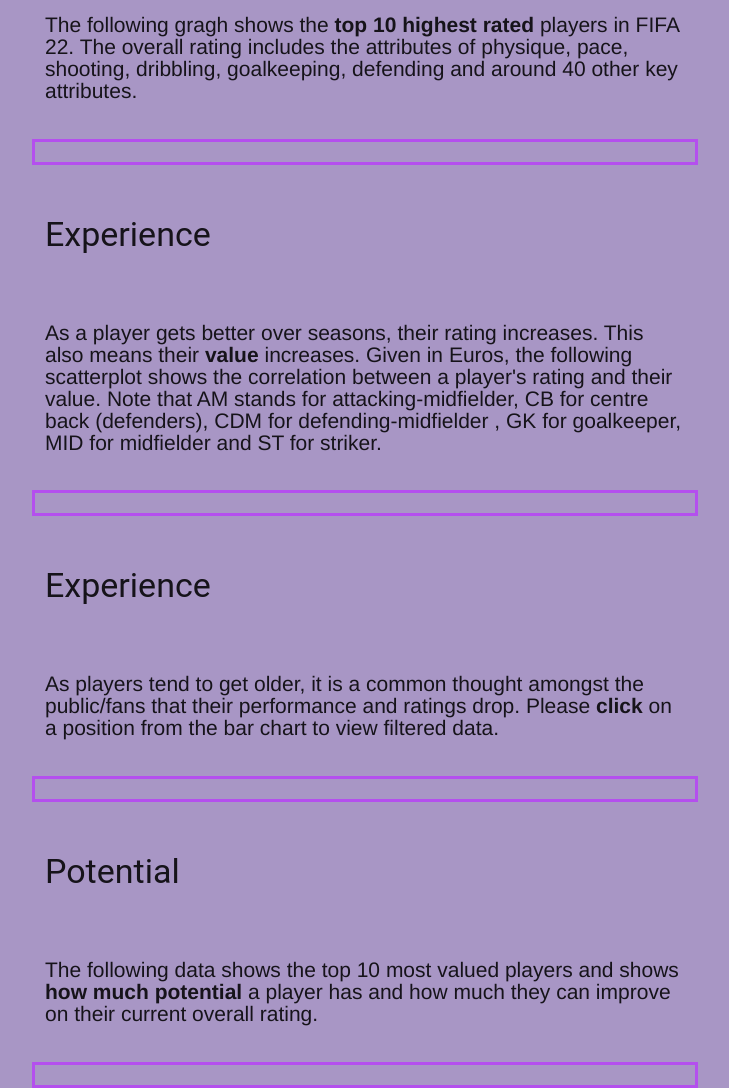
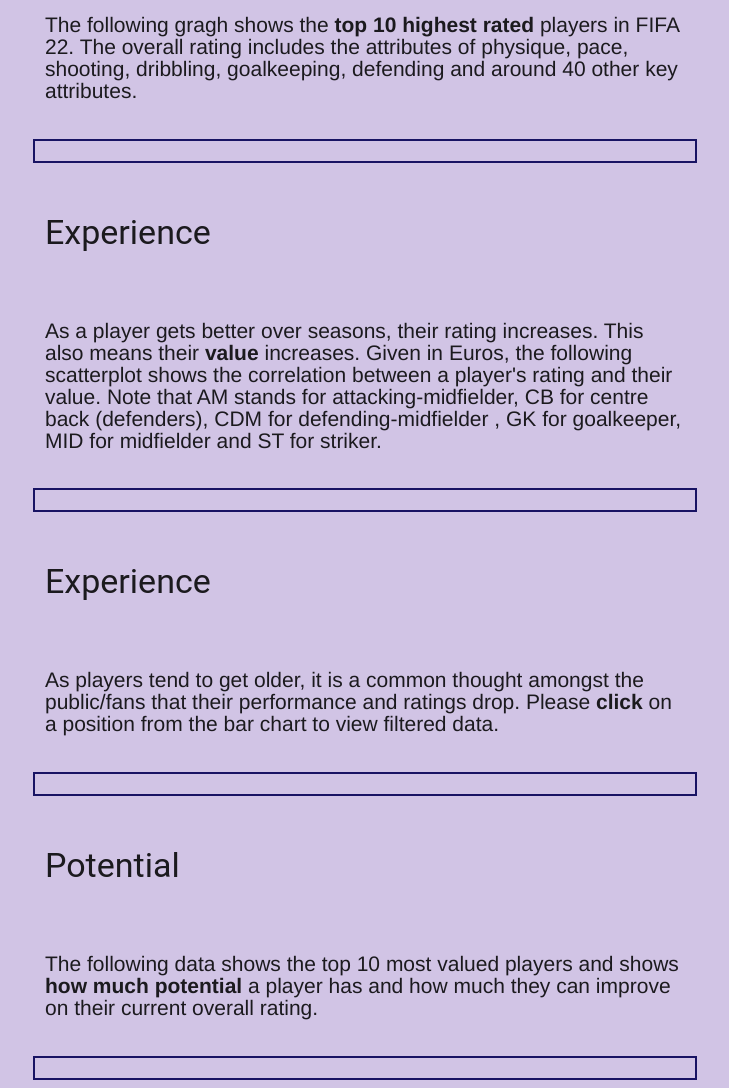
Before and after one commit to a-a31/Data-Viz, a plain HTML site: page final_assignment_2/index.html in a window 1280 px wide. Shown: the part 1020-2108 px from the top of the page, without its empty margins (275-1004 px from the left). Drawn offline with nearby package versions, Linux system fonts and the light colour scheme; a script that the page names is missing.

Commit message:
Update style.css

```diff
--- a/final_assignment_2/style.css
+++ b/final_assignment_2/style.css
@@ -1,7 +1,7 @@
 .chart{
     margin: auto;
     width: 50%;
-    border: 3px solid #b44fee;
+    border: 2px solid #181363;
     padding: 10px;
 }
 
@@ -19,7 +19,7 @@
 #lollipop_top_10{
     margin: auto;
     width: 50%;
-    border: 3px solid #b44fee;
+    border: 2px solid #181363;
     padding: 10px;
     align-items: center;
 }
@@ -27,7 +27,7 @@
 #scatter_plot{
     margin: auto;
     width: 50%;
-    border: 3px solid #b44fee;
+    border: 2px solid #181363;
     padding: 10px;
     align-items: center;
 }
@@ -35,7 +35,7 @@
 #multi_plot{
     margin: auto;
     width: 50%;
-    border: 3px solid #b44fee;
+    border: 2px solid #181363;
     padding: 10px;
     align-items: center;
 }
@@ -43,7 +43,7 @@
 #potential{
     margin: auto;
     width: 50%;
-    border: 3px solid #b44fee;
+    border: 2px solid #181363;
     padding: 10px;
     align-items: center;
 }
@@ -87,7 +87,7 @@
 
 
 body{
-    background: #a896c5;
+    background: #d1c4e5;
 }
 
 .imagee{
```
